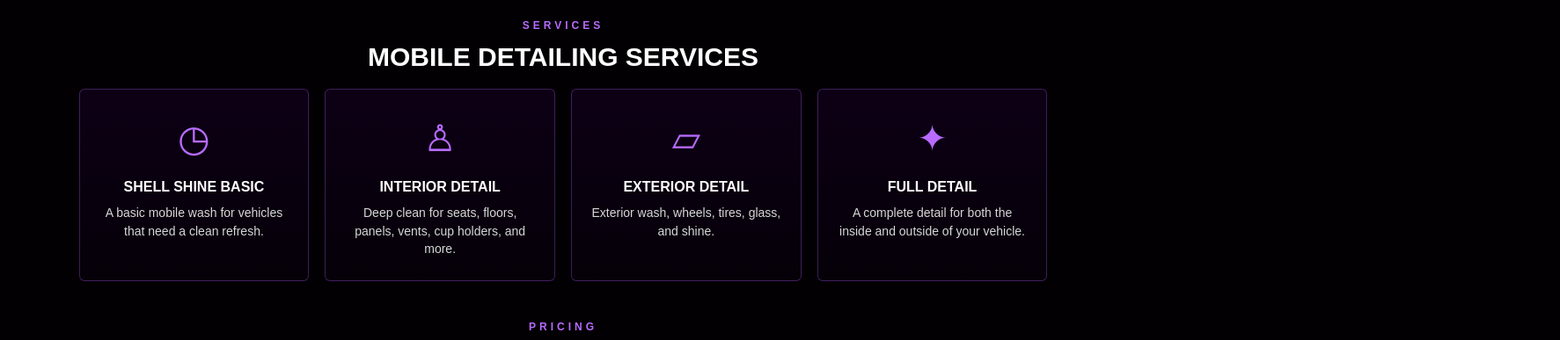
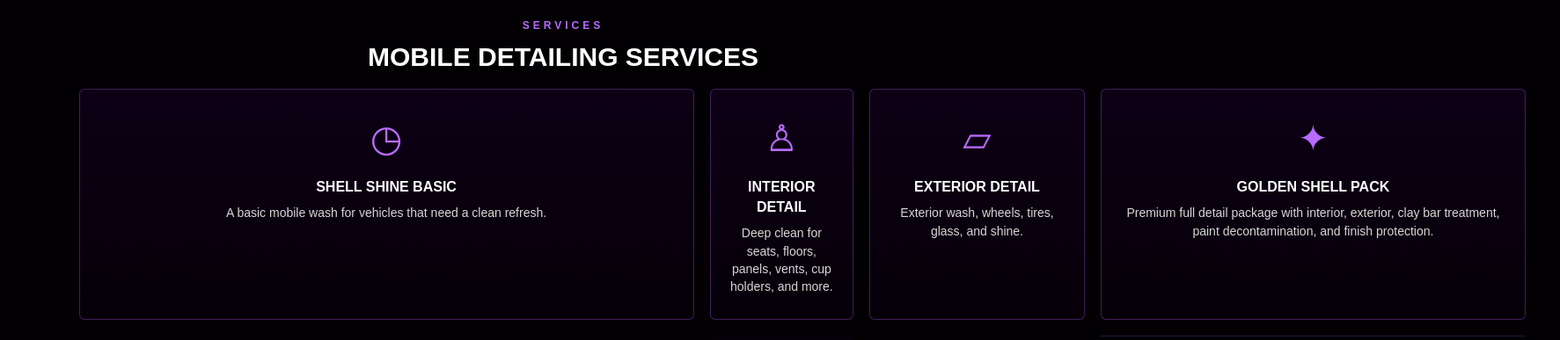
Before and after one commit to ysamia41-crypto/detailing-website, a plain HTML site: page index.html in a window 1280 px wide. Shown: the part 820-1207 px from the top of the page at 88% size, 1773 px wide, since content can reach past the window. Drawn offline with Linux system fonts and the light colour scheme.

Commit message:
Update index.html

```diff
--- a/index.html
+++ b/index.html
@@ -112,12 +112,10 @@
       </div>
 
       <div class="service-card">
-        <div class="service-icon">✦</div>
-        <h3>Full Detail</h3>
-        <p>A complete detail for both the inside and outside of your vehicle.</p>
-      </div>
-    </div>
-  </section>
+  <div class="service-icon">✦</div>
+  <h3>Golden Shell Pack</h3>
+  <p>Premium full detail package with interior, exterior, clay bar treatment, paint decontamination, and finish protection.</p>
+</div>
 
   <section id="pricing" class="section pricing-section">
     <p class="section-label">Pricing</p>
```
